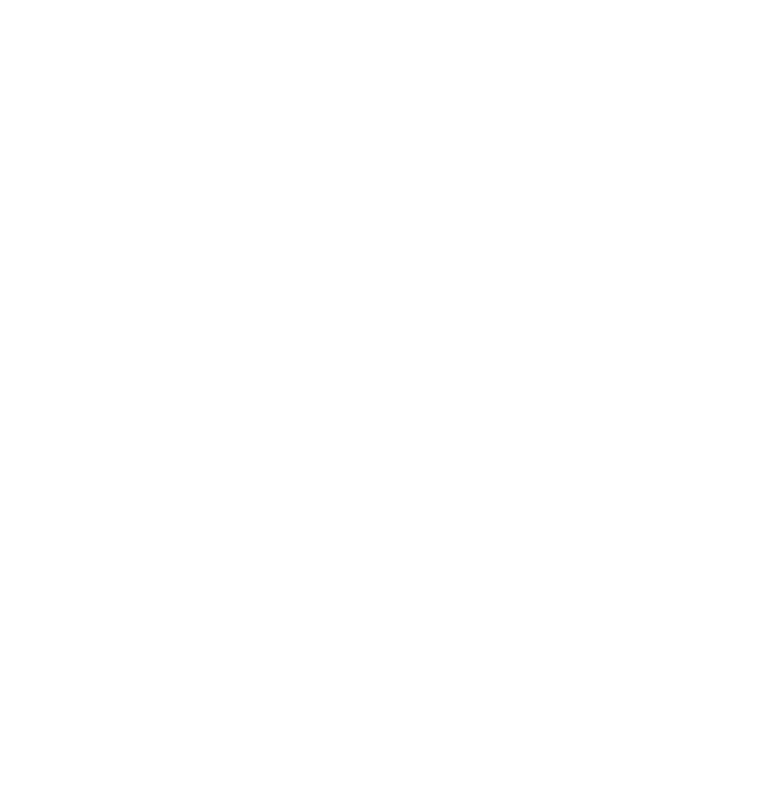
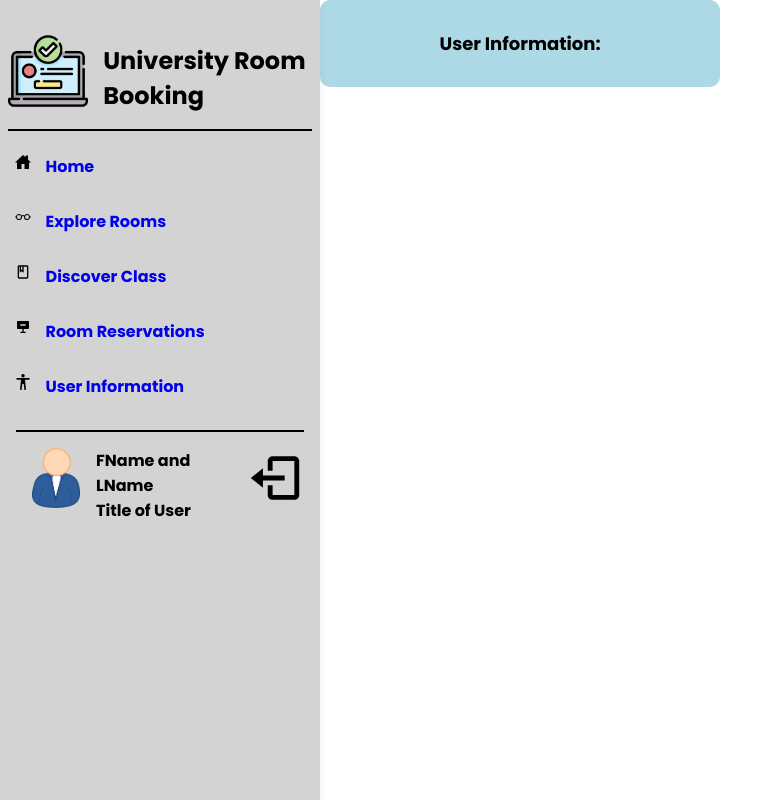
Before and after one commit to KirtanKakadiya/CPSC471Project, a React (Create React App) app in the folder client/: page /userinfo in a window 1280 px wide. Before the commit this address had no page. Shown: the whole page, without its empty margins (0-775 px from the left). Built offline with nearby package versions, Linux system fonts and the light colour scheme; the HTML template or start-up script is replaced by a standard one.

Commit message:
Adding user info page

```diff
--- a/client/src/App.js
+++ b/client/src/App.js
@@ -5,6 +5,7 @@
 import DiscoverClasses from './pages/DiscoverClasses';
 import RegisterPage from './pages/Register';
 import RoomReservations from './pages/RoomReservations';
+import UserInfo from './pages/UserInfo';
 import {BrowserRouter, Route,Routes } from "react-router-dom";
 import Layout from './Layout';
 
@@ -22,6 +23,7 @@
           <Route path = "/exploreclass" element = {<ExploreRoom />} />
           <Route path = "/discoverclass" element = {<DiscoverClasses />} />
           <Route path = "/roomreservations" element = {<RoomReservations />} />
+          <Route path = "/userinfo" element = {<UserInfo />} />
         </Route>
       </Routes>
     </BrowserRouter>
--- a/client/src/components/NavBar.jsx
+++ b/client/src/components/NavBar.jsx
@@ -4,6 +4,7 @@
 import { IoHomeSharp } from "react-icons/io5";
 import { BsEyeglasses } from "react-icons/bs";
 import { MdOutlineClass } from "react-icons/md";
+import { IoBodySharp } from "react-icons/io5";
 import { BiLogOut } from "react-icons/bi";
 import { RiReservedFill } from "react-icons/ri";
 import '../assets/styling/NavBar.css';
@@ -44,6 +45,10 @@
                             <RiReservedFill  className='sidebar-icons'/>
                             <a href='/roomreservations'>Room Reservations</a>
                         </li>
+                        <li className='sidebar-links'>
+                            <IoBodySharp   className='sidebar-icons'/>
+                            <a href='/userinfo'>User Information</a>
+                        </li>
                 </ul>
             </div>
 
--- /dev/null
+++ b/client/src/pages/UserInfo.jsx
@@ -0,0 +1,13 @@
+import React from 'react';
+import '../assets/styling/UserInfo.css';
+
+export default function UserInfo() {
+
+    return (
+        <div className="UserInfo">
+            <div className="wrapper">
+                <h1>User Information:</h1>
+            </div>
+        </div>
+    );
+}
```
Also changed, not shown: client/src/assets/styling/UserInfo.css (added).
